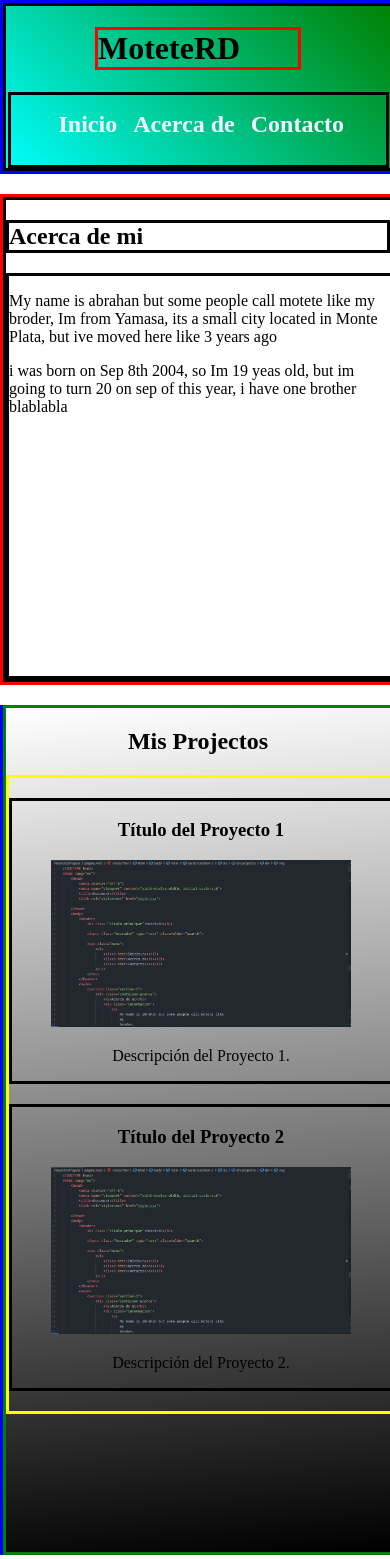
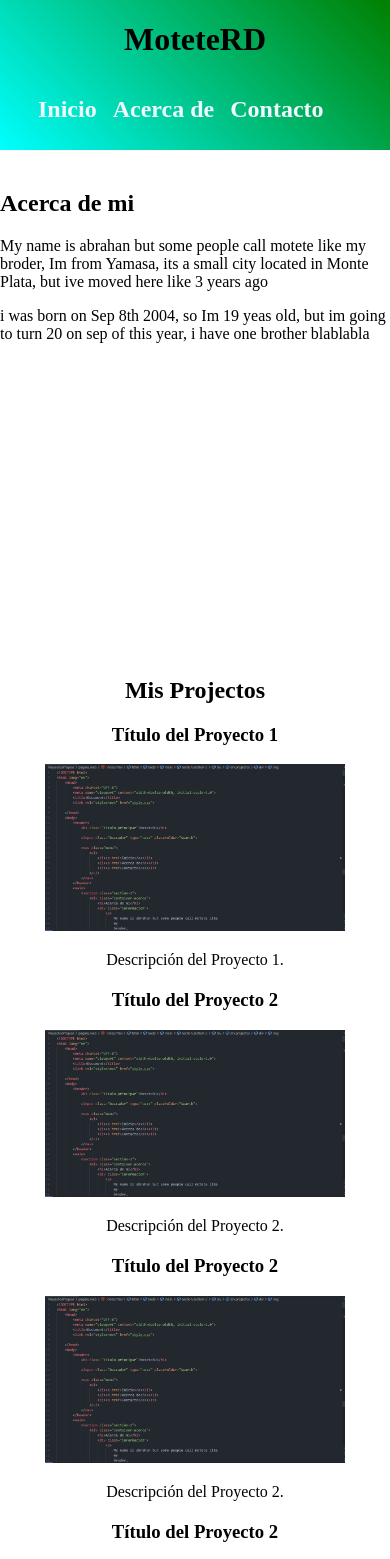
Before and after one commit to iAbran/mypagina-web, a plain HTML site: page index.html in a window 390 px wide. Shown: the top 1559 px of the page. Drawn offline with Linux system fonts and the light colour scheme.

Commit message:
mejoras en el responsive y centralizacion

```diff
--- a/index.html
+++ b/index.html
@@ -9,9 +9,9 @@
     </head>
     <body>
         <header>
-            <div class="contenedor-header" style="border: solid;">
-                <h1 class="titulo-principal" style="border: solid; border-color: red;">MoteteRD</h1>
-                <nav class="menu" style="border: solid;">
+            <div class="contenedor-header">
+                <h1 class="titulo-principal">MoteteRD</h1>
+                <nav class="menu"   >
                     <ul>
                         <li><a href>Inicio</a></li>
                         <li><a href>Acerca de</a></li>
@@ -51,8 +51,7 @@
                 <div class="contenedor-principal-proyecto">
                     <h2 class="titulo-principal-proyecto">Mis Projectos</h2>
 
-                    <div class="contenedor-proyecto"
-                        style="border: solid; border-color: yellow;">
+                    <div class="contenedor-proyecto">
 
                         <div class="proyectos">
                             <h3>Título del Proyecto 1</h3>
@@ -60,6 +59,20 @@
                                 alt="Imagen del Proyecto 1">
                             <p style="display: block;">Descripción del Proyecto
                                 1.</p>
+                        </div>
+
+                        <div class="proyectos">
+                            <h3>Título del Proyecto 2</h3>
+                            <img src="img/projecto.jpg"
+                                alt="Imagen del Proyecto 2">
+                            <p>Descripción del Proyecto 2.</p>
+                        </div>
+
+                        <div class="proyectos">
+                            <h3>Título del Proyecto 2</h3>
+                            <img src="img/projecto.jpg"
+                                alt="Imagen del Proyecto 2">
+                            <p>Descripción del Proyecto 2.</p>
                         </div>
 
                         <div class="proyectos">
--- a/style.css
+++ b/style.css
@@ -4,25 +4,26 @@ body{
 }
 
 header{
-    border: solid;
-    border-color: blue;
     display: flex;
     width: 100%;
+    height: 150px;
+    align-items: center;
     justify-content: center;
     background: linear-gradient(45deg, aqua, green);
 }
 .contenedor-header{
-    width: 900px;
-    margin: 0 auto;
+    width: 1300px;
     display: flex ;
     justify-content: center;
 }
 .contenedor-header .titulo-principal{
     width: 200px;
+    text-align: center;
 }
 
 .contenedor-header nav{
-    border-color: black;
+    margin-top: 10px;
+    margin-left: 400px;
     position: relative;
     width: 375px;
     height: 70px;
@@ -57,9 +58,9 @@ main{
     width: 100%;
     height: 100vh;
 }
+
 /*sectiones */
 .section-1{
-    border: solid;
     border-color: red;
     width: 100%;
     margin: 20px 0;
@@ -73,24 +74,19 @@ main{
 
 /* diseñoso de la primera section*/
 .contenedor-principal-acerca{
-    border: solid;
     width: 900px;
 }
+
 .contenedor-principal-acerca h2{
-    border: solid;
+}
 
-}
 .informacion{
-    border: solid;
     width: 500px;
     height: 400px;
 }
 
 /* diseñoso de la segunda section*/
 .section-2{
-    border: solid;
-    border-color: blue;
-
     width: 100%;
     height: 100vh;
     margin: 20px 0;
@@ -99,28 +95,26 @@ main{
     text-align: center;
     justify-content: center;
     align-items: center;
-    background: linear-gradient(175deg,white, black);
 }
+
 .section-2 .contenedor-principal-proyecto{
-    border: solid;
-    border-color: green;
-
     width: 950px;
     height: 100vh;
     position: relative;
     justify-content: center;
 }
+
 .contenedor-principal-proyecto .titulo-principal-proyecto{
    width: 100%;
    display: block;
 }
+
 .contenedor-proyecto{
     position: relative;
     width: 100%;
 }
 
 .contenedor-proyecto, .proyectos{
-    border: solid;
     margin: 20px 0;
 }
 
@@ -132,15 +126,17 @@ img{
     header{
         width: 100%;
         height: 100%;
-
-
-
         position: relative;
-
-
     }
     h1{
         width: 100%;
+    }
+    .contenedor-header nav{
+    top: 0;
+    right: 0;
+    width: 100%;
+    left: -10px;
+    margin: 0;
 
     }
     input{
```
